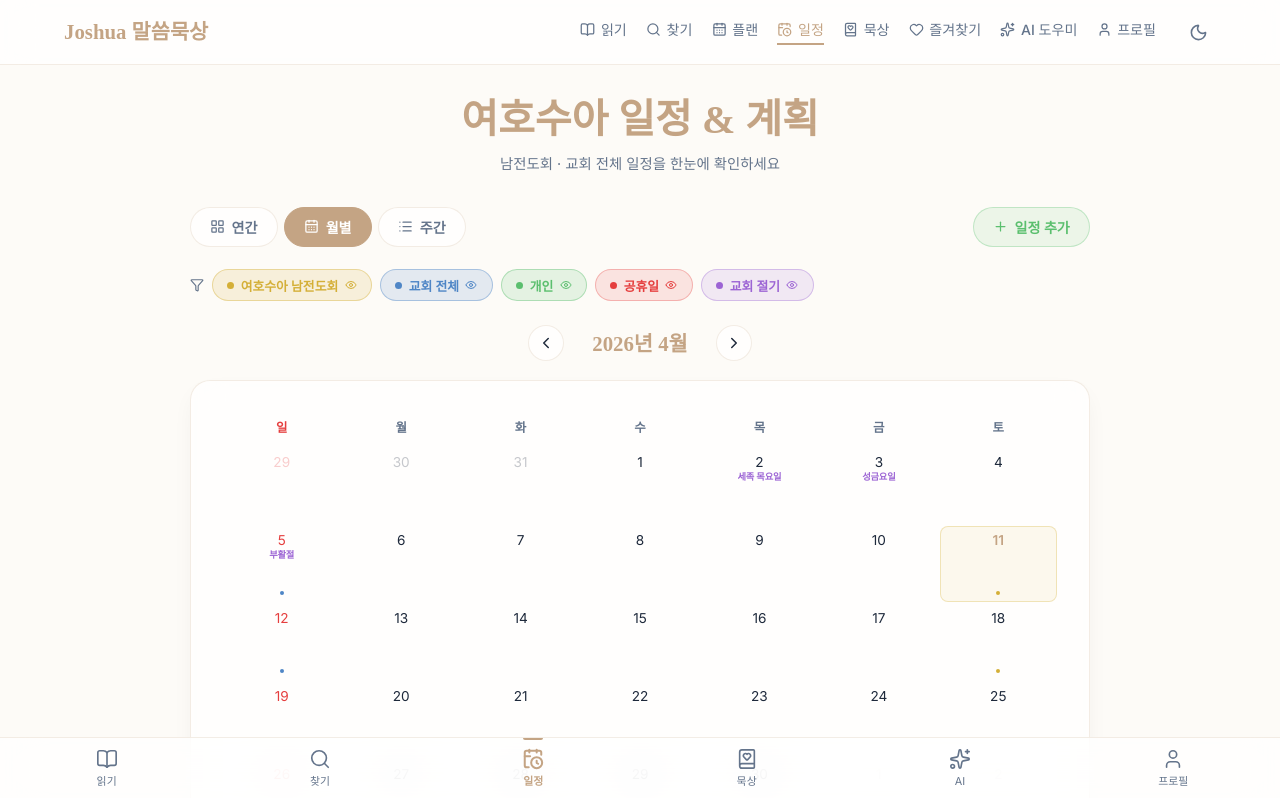
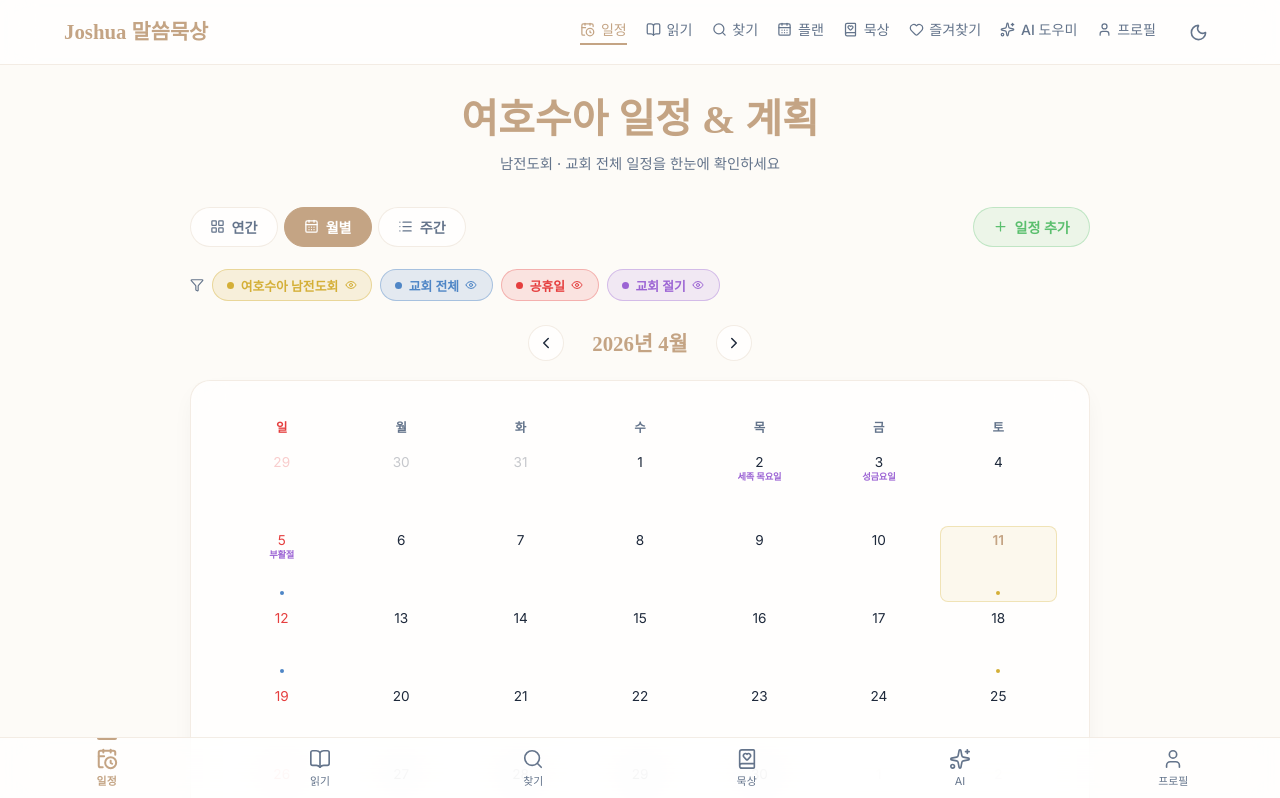
Before and after one commit to mjuy1-debug/bible-platform, a React (Vite) app in the folder bible-platform/: page /schedule in a window 1280 px wide. Shown: the top 798 px of the page. Built offline with nearby package versions, Linux system fonts and the light colour scheme.

Commit message:
fix: 일정 메뉴 최우선 배치, 개인 카테고리 삭제, 부처님오신날 제거

```diff
--- a/bible-platform/src/components/BottomNav.jsx
+++ b/bible-platform/src/components/BottomNav.jsx
@@ -3,9 +3,9 @@ import { Link, useLocation } from 'react-router-dom';
 import { BookOpen, BookHeart, Sparkles, User, Search as SearchIcon, CalendarClock } from 'lucide-react';
 
 const TABS = [
+  { to: '/schedule', icon: CalendarClock, label: '일정' },
   { to: '/read',     icon: BookOpen,      label: '읽기' },
   { to: '/search',   icon: SearchIcon,    label: '찾기' },
-  { to: '/schedule', icon: CalendarClock, label: '일정' },
   { to: '/devotion', icon: BookHeart,     label: '묵상' },
   { to: '/ai',       icon: Sparkles,      label: 'AI' },
   { to: '/profile',  icon: User,          label: '프로필' },
--- a/bible-platform/src/components/Navbar.jsx
+++ b/bible-platform/src/components/Navbar.jsx
@@ -4,10 +4,10 @@ import { Moon, Sun, BookHeart, User, BookOpen, Sparkles, CalendarDays, CalendarC
 import { ThemeContext } from '../context/ThemeContext';
 
 const NAV_ITEMS = [
+  { to: '/schedule',  icon: CalendarClock, label: '일정' },
   { to: '/read',      icon: BookOpen,      label: '읽기' },
   { to: '/search',    icon: SearchIcon,    label: '찾기' },
   { to: '/plan',      icon: CalendarDays,  label: '플랜' },
-  { to: '/schedule',  icon: CalendarClock, label: '일정' },
   { to: '/devotion',  icon: BookHeart,     label: '묵상' },
   { to: '/favorites', icon: Heart,         label: '즐겨찾기' },
   { to: '/ai',        icon: Sparkles,      label: 'AI 도우미' },
--- a/bible-platform/src/data/scheduleData.js
+++ b/bible-platform/src/data/scheduleData.js
@@ -4,7 +4,6 @@
 export const CATEGORY_LABELS = {
   joshua: '여호수아 남전도회',
   church: '교회 전체',
-  personal: '개인',
   holiday: '공휴일',
   liturgy: '교회 절기',
 };
@@ -12,7 +11,6 @@ export const CATEGORY_LABELS = {
 export const CATEGORY_COLORS = {
   joshua: { bg: 'rgba(212,175,55,0.15)', border: 'rgba(212,175,55,0.4)', text: '#D4AF37', dot: '#D4AF37' },
   church: { bg: 'rgba(79,134,198,0.15)', border: 'rgba(79,134,198,0.4)', text: '#4f86c6', dot: '#4f86c6' },
-  personal: { bg: 'rgba(91,191,110,0.15)', border: 'rgba(91,191,110,0.4)', text: '#5bbf6e', dot: '#5bbf6e' },
   holiday: { bg: 'rgba(229,62,62,0.12)', border: 'rgba(229,62,62,0.3)', text: '#e53e3e', dot: '#e53e3e' },
   liturgy: { bg: 'rgba(156,100,212,0.12)', border: 'rgba(156,100,212,0.35)', text: '#9c64d4', dot: '#9c64d4' },
 };
@@ -27,7 +25,7 @@ export const HOLIDAYS_2026 = [
   { id: 'h04', title: '설날 연휴', date: '2026-02-18', category: 'holiday', description: '설날 다음날' },
   { id: 'h05', title: '삼일절', date: '2026-03-01', category: 'holiday', description: '3·1 독립운동 기념일' },
   { id: 'h06', title: '어린이날', date: '2026-05-05', category: 'holiday', description: '어린이날' },
-  { id: 'h07', title: '부처님오신날', date: '2026-05-24', category: 'holiday', description: '음력 4월 8일' },
+
   { id: 'h08', title: '현충일', date: '2026-06-06', category: 'holiday', description: '호국영령 추모일' },
   { id: 'h09', title: '광복절', date: '2026-08-15', category: 'holiday', description: '광복 81주년' },
   { id: 'h10', title: '추석 연휴', date: '2026-09-24', category: 'holiday', description: '추석 전날' },
--- a/bible-platform/src/pages/Schedule.jsx
+++ b/bible-platform/src/pages/Schedule.jsx
@@ -21,7 +21,7 @@ const Schedule = () => {
   const [currentMonth, setCurrentMonth] = useState(now.getMonth());
   const [selectedDate, setSelectedDate] = useState(null);
   const [activeTab, setActiveTab] = useState('monthly'); // 'annual' | 'monthly' | 'weekly' | 'add'
-  const [categoryFilter, setCategoryFilter] = useState({ joshua: true, church: true, personal: true, holiday: true, liturgy: true });
+  const [categoryFilter, setCategoryFilter] = useState({ joshua: true, church: true, holiday: true, liturgy: true });
   const [showAddForm, setShowAddForm] = useState(false);
 
   // 새 일정 폼
```
